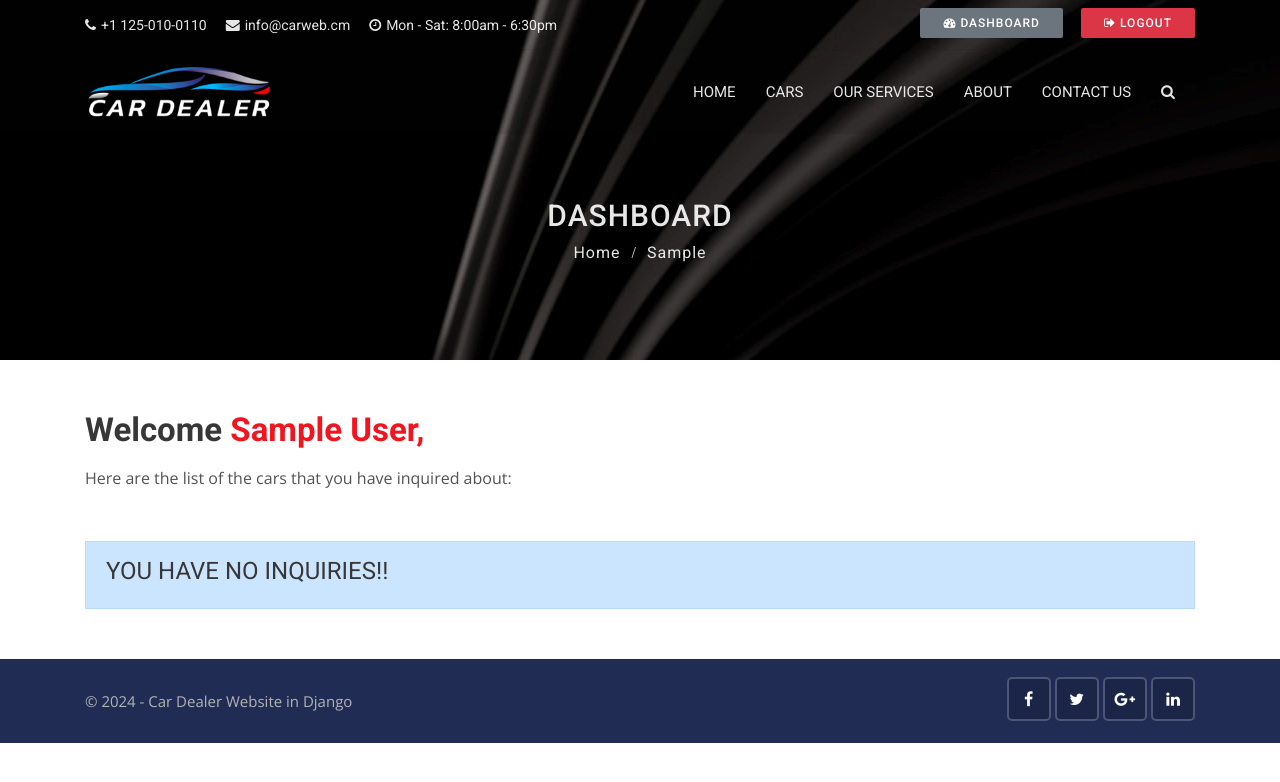
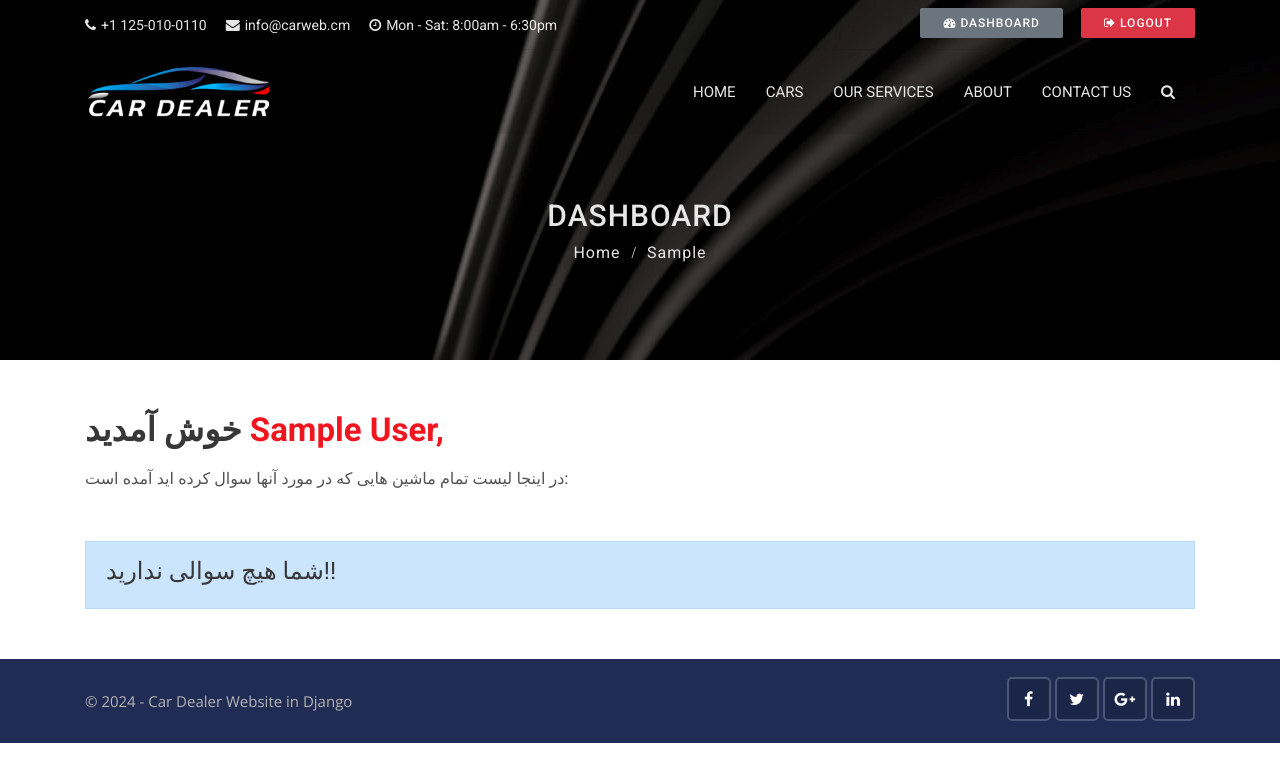
Before and after one commit to Ali-M-Tabatabaei/online-car-store, a Django app: page /accounts/dashboard in a window 1280 px wide. Shown: the top 782 px of the page. Run offline with Django 3.2, Linux system fonts and the light colour scheme; the visitor is signed in with stand-in values (Sample User, id 1); data that the repository does not hold is empty; some libraries are stand-ins or nearby versions.

Commit message:
translated dashboard.html

```diff
--- a/webApp/templates/accounts/dashboard.html
+++ b/webApp/templates/accounts/dashboard.html
@@ -24,8 +24,8 @@
 <div class="container mt-50 mb-50">
   {% include 'includes/messages.html' %}
 	<div class="main-title" style="text-align:left !important;">
-            <h1>Welcome <span>{{user.first_name}} {{user.last_name}},</span></h1>
-            <p>Here are the list of the cars that you have inquired about:</p>
+            <h1>خوش آمدید <span>{{user.first_name}} {{user.last_name}},</span></h1>
+            <p> در اینجا لیست تمام ماشین هایی که در مورد آنها سوال کرده اید آمده است:</p>
         </div>
         {% if inquiries %}
             <table class="table table-hover table-bordered table-striped">
@@ -52,7 +52,7 @@
             </table><!-- Log on to codeastro.com for more projects -->
         {% else %}
         <div class="alert alert-primary" role="alert">
-          <h4>You have no inquiries!!</h4>
+          <h4>شما هیچ سوالی ندارید!!</h4>
         </div>
 
         {% endif %}
--- a/webApp/templates/accounts/login.html
+++ b/webApp/templates/accounts/login.html
@@ -7,9 +7,9 @@
 <div class="sub-banner overview-bgi">
     <div class="container breadcrumb-area">
         <div class="breadcrumb-areas">
-            <h1>Login To Your Account</h1>
+            <h1>ورود به حساب کاربری</h1>
             <ul class="breadcrumbs">
-                <li><a href="{% url 'home' %}">Home</a></li>
+                <li><a href="{% url 'home' %}">خانه</a></li>
                 <li class="active">Login</li>
             </ul>
         </div>
@@ -28,7 +28,7 @@
                             <img src="{% static 'img/logos/cardealerLogo.png' %}" alt="logo">
                         </a>
                     </div>
-                    <h3>Customer Login Panel</h3>
+                    <h3>پنل ورود مشتری</h3>
                     {% include 'includes/messages.html' %}
                     <form action="{% url 'login' %}" method="POST">
                       {% csrf_token %}
```
